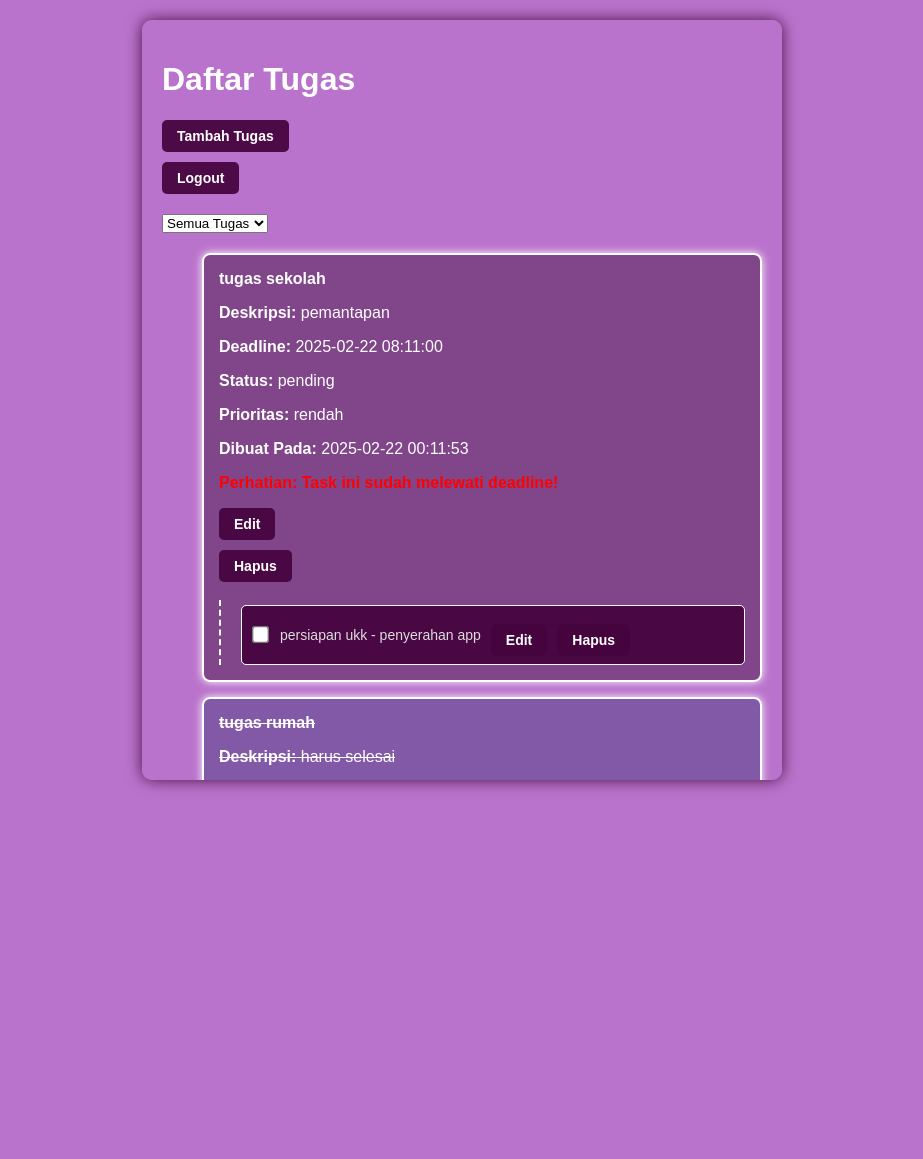
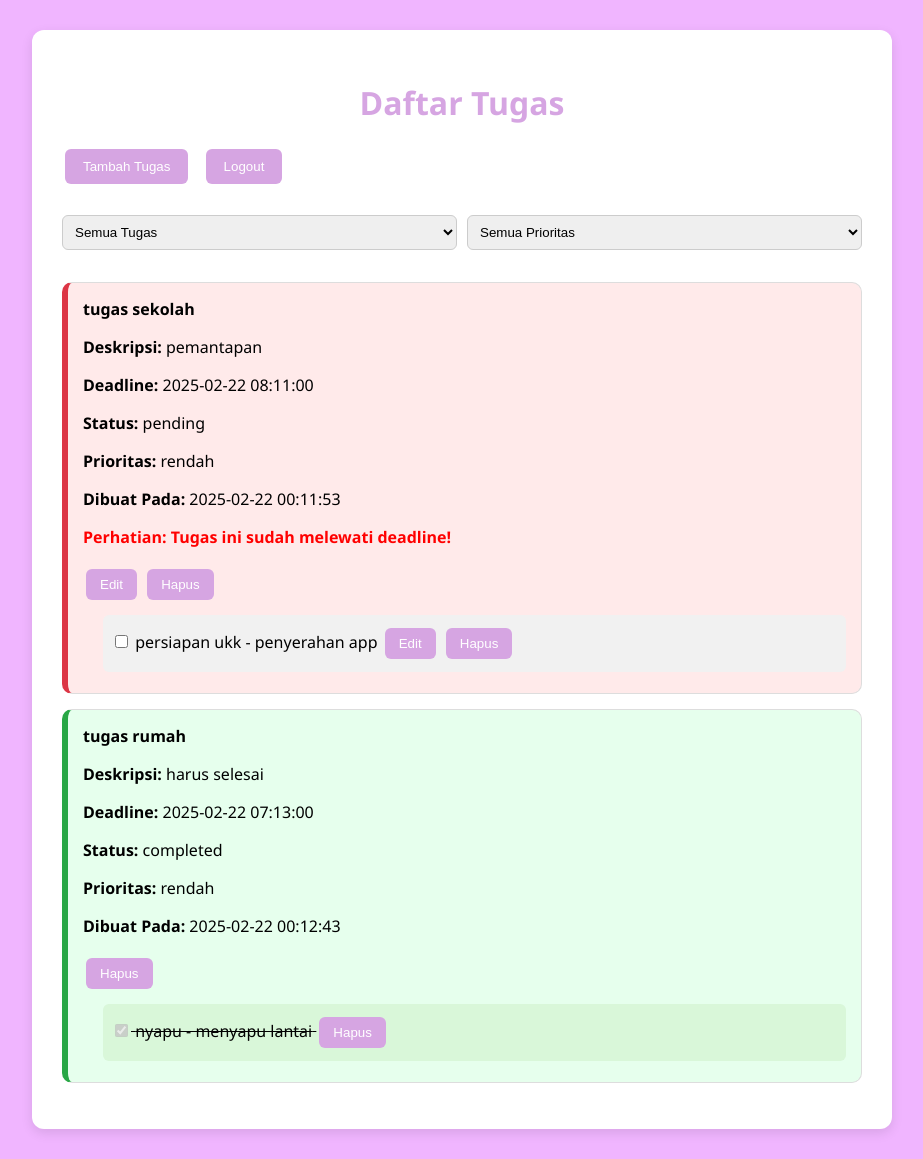
Before and after one commit to AmeliaaaPutriii/todolist_amelia1, a PHP site: page /daftar_tugas.php in a window 1280 px wide. Shown: the whole page, without its empty margins (178-1101 px from the left). Before the commit the page ends 790 px from the top, so only its background shows below. Run offline with PHP 8.4, Linux system fonts and the light colour scheme; a user stored in the database is signed in; data comes from the database, SQL or seed files in the repository; data that the repository does not hold is empty.

Commit message:
Add files via upload

```diff
--- a/daftar.php
+++ b/daftar.php
@@ -8,7 +8,7 @@ include 'koneksi.php';
     <meta charset="UTF-8">
     <meta name="viewport" content="width=device-width, initial-scale=1.0">
     <title>Daftar - To-Do List</title>
-    <link rel="stylesheet" href="style.css">
+    <link rel="stylesheet" href="styles.css">
 </head>
 <body>
     <div class="container">
@@ -23,7 +23,7 @@ include 'koneksi.php';
             <label>Password:</label>
             <input type="password" name="password" required>
 
-            <button type="submit">Daftar</button>
+            <button type="submit" class="button">Daftar</button>
         </form>
         <p>Sudah punya akun? <a href="login.php">Login di sini</a></p>
     </div>
--- a/daftar_tugas.css
+++ b/daftar_tugas.css
@@ -1,145 +1,112 @@
 body {
-    background: #ba73cc;
-    color: #ffffff;
-    font-family: 'Poppins', sans-serif;
-    display: flex;
-    justify-content: center;
-    align-items: center;
-    height: 100vh;
+    font-family: 'Segoe UI', Tahoma, Geneva, Verdana, sans-serif;
+    background-color: #f0b5ff;
     margin: 0;
-    padding: 20px;
+    padding: 0;
+}
+
+.container {
+    max-width: 800px;
+    margin: 30px auto;
+    background-color: #fff;
+    border-radius: 12px;
+    padding: 30px;
+    box-shadow: 0 4px 12px rgba(0,0,0,0.1);
+}
+
+h1 {
+    text-align: center;
+    color: #d6a5e2;
+    margin-bottom: 20px;
+}
+
+.button {
+    background-color: #d6a5e2;
+    color: white;
+    padding: 10px 18px;
+    margin-right: 10px;
+    border: none;
+    border-radius: 6px;
+    cursor: pointer;
+    transition: background-color 0.3s ease;
+}
+
+.button:hover {
+    background-color: #a25aba;
+}
+
+.task-list {
+    list-style-type: none;
+    padding: 0;
+}
+
+.task-item {
+    background-color: #fdfdfd;
+    border: 1px solid #ddd;
+    margin-bottom: 15px;
+    padding: 15px;
+    border-radius: 10px;
+    position: relative;
+    transition: background-color 0.3s ease;
+}
+
+.task-item.completed {
+    background-color: #e6ffed;
+    border-left: 6px solid #28a745;
+}
+
+.task-item.overdue {
+    background-color: #ffeaea;
+    border-left: 6px solid #dc3545;
+}
+
+.subtask-list {
+    list-style-type: none;
+    padding-left: 20px;
+    margin-top: 10px;
+}
+
+.subtask-item {
+    padding: 8px;
+    margin-bottom: 6px;
+    background-color: #f1f1f1;
+    border-radius: 6px;
+}
+
+.subtask-item.completed {
+    background-color: #d9f7d9;
+    text-decoration: line-through;
+}
+
+select, input[type="text"], input[type="datetime-local"], textarea {
+    width: 100%;
+    padding: 8px;
+    margin: 6px 0 12px;
+    border: 1px solid #ccc;
+    border-radius: 6px;
     box-sizing: border-box;
 }
 
-.container {
-    max-width: 600px;
-    width: 100%;
-    background: #ba73cc;
-    border-radius: 10px;
-    padding: 20px;
-    box-shadow: 0 0 15px rgba(58, 5, 50, 0.897);
-    overflow-y: auto;
-    max-height: 90vh;
-}
-
-.task-item {
-    background: rgba(43, 1, 39, 0.4);
-    padding: 15px;
-    border-radius: 8px;
-    border: 2px solid #ffffff;
-    box-shadow: 0 0 8px #ffffff;
-    margin-bottom: 15px;
-    transition: 0.3s;
-    display: flex;
-    flex-direction: column;
-    gap: 8px;
-}
-
-.task-item:hover {
-    transform: scale(1.02);
-}
-
-.task-item h2 {
-    font-size: 20px;
-    color: #ffffff;
-    text-shadow: 0 0 10px #ffffff;
-    margin-bottom: 5px;
-}
-
-.task-details p {
-    font-size: 14px;
-    margin: 2px 0;
-    color: #ccc;
-}
-
-.task-details strong {
-    color: #ffffff;
-}
-
-.subtask-list {
-    margin-top: 10px;
-    padding-left: 20px;
-    border-left: 2px dashed #ffffff;
-}
-
-.subtask-item {
-    display: flex;
-    align-items: center;
-    gap: 10px;
-    padding: 8px;
-    background: rgba(70, 5, 63, 0.945);
-    border-radius: 5px;
-    border: 1px solid #ffffff;
-    color: #ddd;
-    font-size: 14px;
-    margin-top: 5px;
-}
-
-.subtask-item.completed {
-    text-decoration: line-through;
-    color: #080707;
-    border-color: rgb(7, 6, 6);
-}
-
-input[type="checkbox"] {
-    transform: scale(1.3);
+button {
+    margin: 5px 3px;
+    padding: 8px 14px;
+    background-color: #d6a5e2;
+    color: white;
+    border: none;
+    border-radius: 6px;
     cursor: pointer;
-    accent-color: #4CAF50;
-}
-
-button {
-    padding: 8px 15px;
-    border: none;
-    background-color: rgba(70, 5, 63, 0.945);
-    color: #ffffff;
-    font-size: 14px;
-    border-radius: 5px;
-    cursor: pointer;
-    transition: 0.3s;
-    font-weight: bold;
-    display: block;
-    margin-top: 10px;
-    width: fit-content;
+    transition: background-color 0.3s ease;
 }
 
 button:hover {
-    background-color: #c500cc;
+    background-color: #a25aba;
 }
 
-.completed{
-    text-decoration: line-through;
-    color: gray;
+.overdue-message {
+    color: red;
+    font-weight: bold;
 }
 
-.subtask-buttons {
-    margin-top: 5px;
+form {
+    margin: 5px 0;
 }
-
-.subtask-buttons button, .subtask-buttons form{
-    display: inline-block;
-    margin-right: 5px;
-}
-
-.task-item { padding: 15px; border-radius: 8px; margin-bottom: 15px; }
-.urgent { background-color: rgb(245, 243, 109); }
-.task-item.urgent {
-    background-color: yellow;
-    color: black;
-}
-.completed { background-color: #74549ece; color: white; }
-
-
-.task-item.terlambat {
-    background: rgba(255, 77, 77, 0.8);
-    border: 2px solid #ff0000;
-    box-shadow: 0 0 15px rgba(255, 0, 0, 0.7);
-    color: #ffffff;
-}
-
-.terlambat{
-    font-size: 16px;
-    font-weight: bold;
-    color: #ffcccc;
-    text-shadow: 1px 1px 3px rgba(0, 0, 0, 0.5);
-    margin-top: 8px;
-}
--- a/daftar_tugas.php
+++ b/daftar_tugas.php
@@ -97,6 +97,8 @@ $tasks = $conn->query("SELECT *,
                         ORDER BY FIELD(urgency, 'urgent', 'normal', 'completed'), deadline ASC, id DESC");
 
 $statusFilter = isset($_POST['status_filter']) ? $_POST['status_filter'] : 'all';
+$prioritasFilter = isset($_POST['prioritas_filter']) ? $_POST['prioritas_filter'] : 'all';
+
 
 if ($statusFilter === 'completed') {
     $tasks = $conn->query("SELECT *,
@@ -119,6 +121,31 @@ if ($statusFilter === 'completed') {
                             WHERE id_pengguna = '$pengguna'
                             ORDER BY FIELD(urgency, 'urgent', 'normal', 'completed'), deadline ASC, id DESC");
 }
+
+$filterQuery = "SELECT *,
+                CASE
+                    WHEN status = 'completed' THEN 'completed'
+                    WHEN deadline <= DATE_ADD(NOW(), INTERVAL 3 DAY) THEN 'urgent'
+                    ELSE 'normal'
+                END AS urgency
+                FROM tasks
+                WHERE id_pengguna = '$pengguna'";
+
+if ($statusFilter === 'completed') {
+    $filterQuery .= " AND status = 'completed'";
+} elseif ($statusFilter === 'pending') {
+    $filterQuery .= " AND status = 'pending'";
+}
+
+
+if ($prioritasFilter !== 'all') {
+    $filterQuery .= " AND prioritas = '$prioritasFilter'";
+}
+
+$filterQuery .= " ORDER BY FIELD(urgency, 'urgent', 'normal', 'completed'), deadline ASC, id DESC";
+
+$tasks = $conn->query($filterQuery);
+
 
 
 $notifikasi = $conn->query("
@@ -189,12 +216,22 @@ while ($notif = $notifikasi->fetch_assoc()) {
         <button onclick="addTask()" class="button">Tambah Tugas</button>
         <button onclick="logout()" class="button">Logout</button>
 
-        <form method="POST" style="margin: 20px 0;">
-            <select name="status_filter" onchange="this.form.submit()">
-                <option value="all" <?php echo ($statusFilter === 'all') ? 'selected' : ''; ?>>Semua Tugas</option>
-                <option value="completed" <?php echo ($statusFilter === 'completed') ? 'selected' : ''; ?>>Tugas Selesai</option>
-            </select>
-        </form>
+        <form method="POST" style="margin: 20px 0; display: flex; gap: 10px; align-items: center;">
+        <select name="status_filter" onchange="this.form.submit()">
+    <option value="all" <?php echo ($statusFilter === 'all') ? 'selected' : ''; ?>>Semua Tugas</option>
+    <option value="pending" <?php echo ($statusFilter === 'pending') ? 'selected' : ''; ?>>Tugas Belum Selesai</option>
+    <option value="completed" <?php echo ($statusFilter === 'completed') ? 'selected' : ''; ?>>Tugas Selesai</option>
+</select>
+
+
+    <select name="prioritas_filter" onchange="this.form.submit()">
+        <option value="all" <?php echo (!isset($_POST['prioritas_filter']) || $_POST['prioritas_filter'] === 'all') ? 'selected' : ''; ?>>Semua Prioritas</option>
+        <option value="tinggi" <?php echo ($_POST['prioritas_filter'] === 'tinggi') ? 'selected' : ''; ?>>Tinggi</option>
+        <option value="sedang" <?php echo ($_POST['prioritas_filter'] === 'sedang') ? 'selected' : ''; ?>>Sedang</option>
+        <option value="rendah" <?php echo ($_POST['prioritas_filter'] === 'rendah') ? 'selected' : ''; ?>>Rendah</option>
+    </select>
+</form>
+
 
         <ul class="task-list">
             <?php while ($task = $tasks->fetch_assoc()):
@@ -214,7 +251,7 @@ while ($notif = $notifikasi->fetch_assoc()) {
                         <?php if ($isOverdue): ?>
 
                 <p class="overdue-message" style="color: red; font-weight: bold;">
-                    Perhatian: Task ini sudah melewati deadline!
+                    Perhatian: Tugas ini sudah melewati deadline!
                 </p>
             <?php endif; ?>
 
--- a/login.php
+++ b/login.php
@@ -8,7 +8,7 @@ include 'koneksi.php';
     <meta charset="UTF-8">
     <meta name="viewport" content="width=device-width, initial-scale=1.0">
     <title>Login - To-Do List</title>
-    <link rel="stylesheet" href="style.css">
+    <link rel="stylesheet" href="styles.css">
 </head>
 <body>
     <div class="container">
@@ -20,7 +20,7 @@ include 'koneksi.php';
             <label>Password:</label>
             <input type="password" name="password" required>
 
-            <button type="submit">Login</button>
+            <button type="submit" class="button">Login</button>
         </form>
         <p>Belum punya akun? <a href="daftar.php">Daftar di sini</a></p>
     </div>
--- a/proses_daftar.php
+++ b/proses_daftar.php
@@ -4,14 +4,14 @@ include 'koneksi.php';
 if ($_SERVER["REQUEST_METHOD"] == "POST") {
     $nama = $_POST['nama'];
     $email = $_POST['email'];
-    $password = password_hash($_POST['password'], PASSWORD_DEFAULT);  // Enkripsi password
+    $password = password_hash($_POST['password'], PASSWORD_DEFAULT);
 
     $sql = "INSERT INTO pengguna (nama, email, password) VALUES ('$nama', '$email', '$password')";
 
     if (mysqli_query($conn, $sql)) {
         echo "<script>alert('Pendaftaran berhasil! Silakan login.'); window.location='login.php';</script>";
     } else {
-        echo "<script>alert('Pendaftaran gagal!'); history.go(-1);</script>";
+        echo "<script>alert('Email Sudah Terdaftar!'); history.go(-1);</script>";
     }
 }
 ?>
```
Also changed, not shown: dashboard.php (+4 -3 lines), styles.css (added, +111 -0 lines), todolist.css (+74 -101 lines), todolist.php (+4 -6 lines), README.md, koneksi.php (line endings or trailing spaces), logout.php (line endings or trailing spaces), proses_login.php (line endings or trailing spaces), 1 other file.
